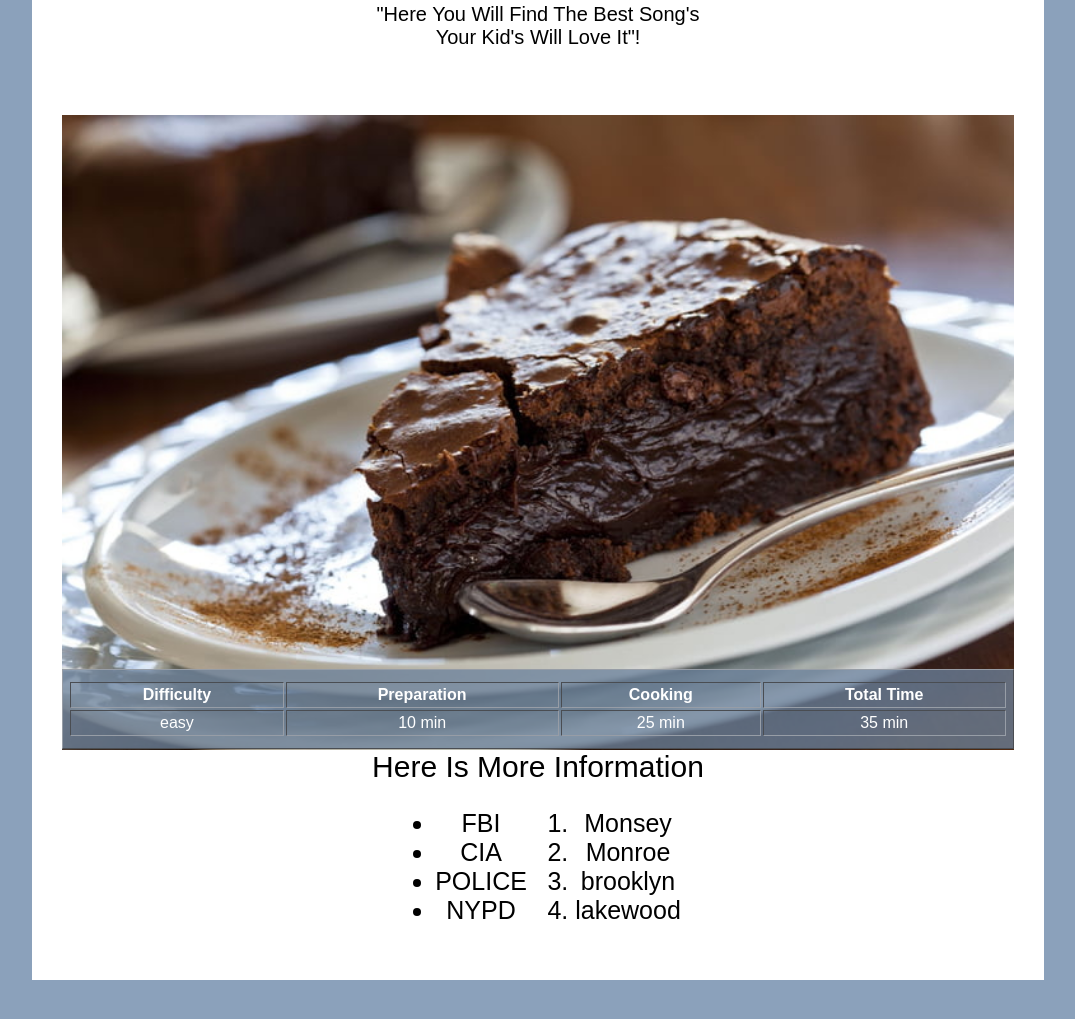
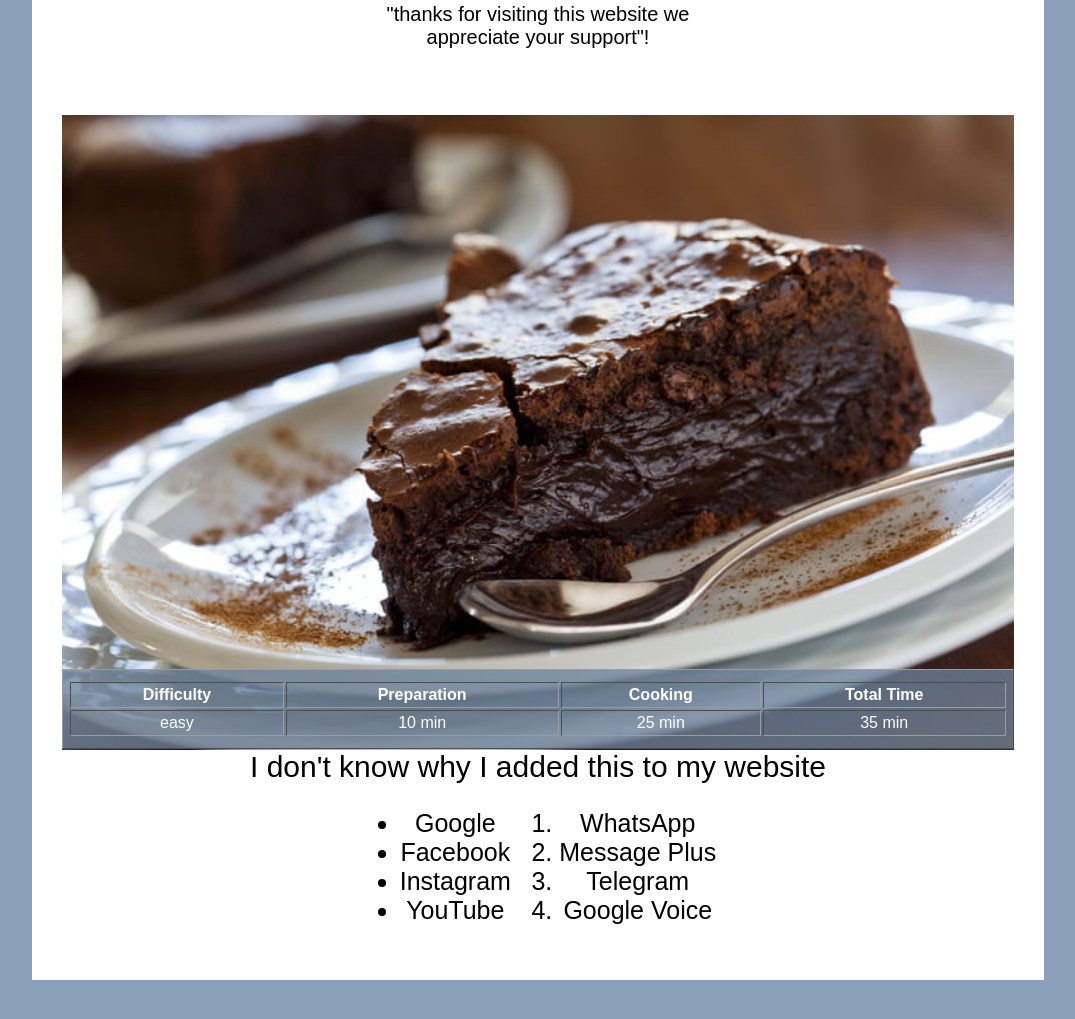
Before and after one commit to samweiss2251/First-WebSite, a plain HTML site: page Untitled-1.html in a window 1280 px wide. Shown: the part 257-1276 px from the top of the page, without its empty margins (102-1177 px from the left). Drawn offline with Linux system fonts and the light colour scheme.

Commit message:
Update Untitled-1.html

```diff
--- a/Untitled-1.html
+++ b/Untitled-1.html
@@ -118,7 +118,7 @@
          <div class="sep"></div>
 
          <div class="discription">
-         <p class="discription">"Here You Will Find The Best Song's Your Kid's Will Love It"!</p>
+         <p class="discription">"thanks for visiting this website we appreciate your support"!</p>
          </div>
          <br>
 
@@ -149,23 +149,23 @@
 
 
                  <div class="botom.information">
-                    <p id="more">Here Is More Information</p>
+                    <p id="more"> I don't know why I added this to my website</p>
                  </div>
 
              <ul class="ul" style="font-size: 25px;";>
-                 <li>FBI</li>
-                 <li>CIA</li>
-                 <li>POLICE</li>
-                 <li>NYPD</li>
+                 <li>Google</li>
+                 <li>Facebook</li>
+                 <li>Instagram</li>
+                 <li>YouTube</li>
              </UL>
 
 
 
             <ol class="ol" style="font-size: 25px;";>
-              <li>Monsey</li>
-              <li>Monroe</li>
-              <li>brooklyn</li>
-              <li>lakewood</li>
+              <li>WhatsApp</li>
+              <li>Message Plus</li>
+              <li>Telegram</li>
+              <li>Google Voice</li>
             </ol>
 
 
```
